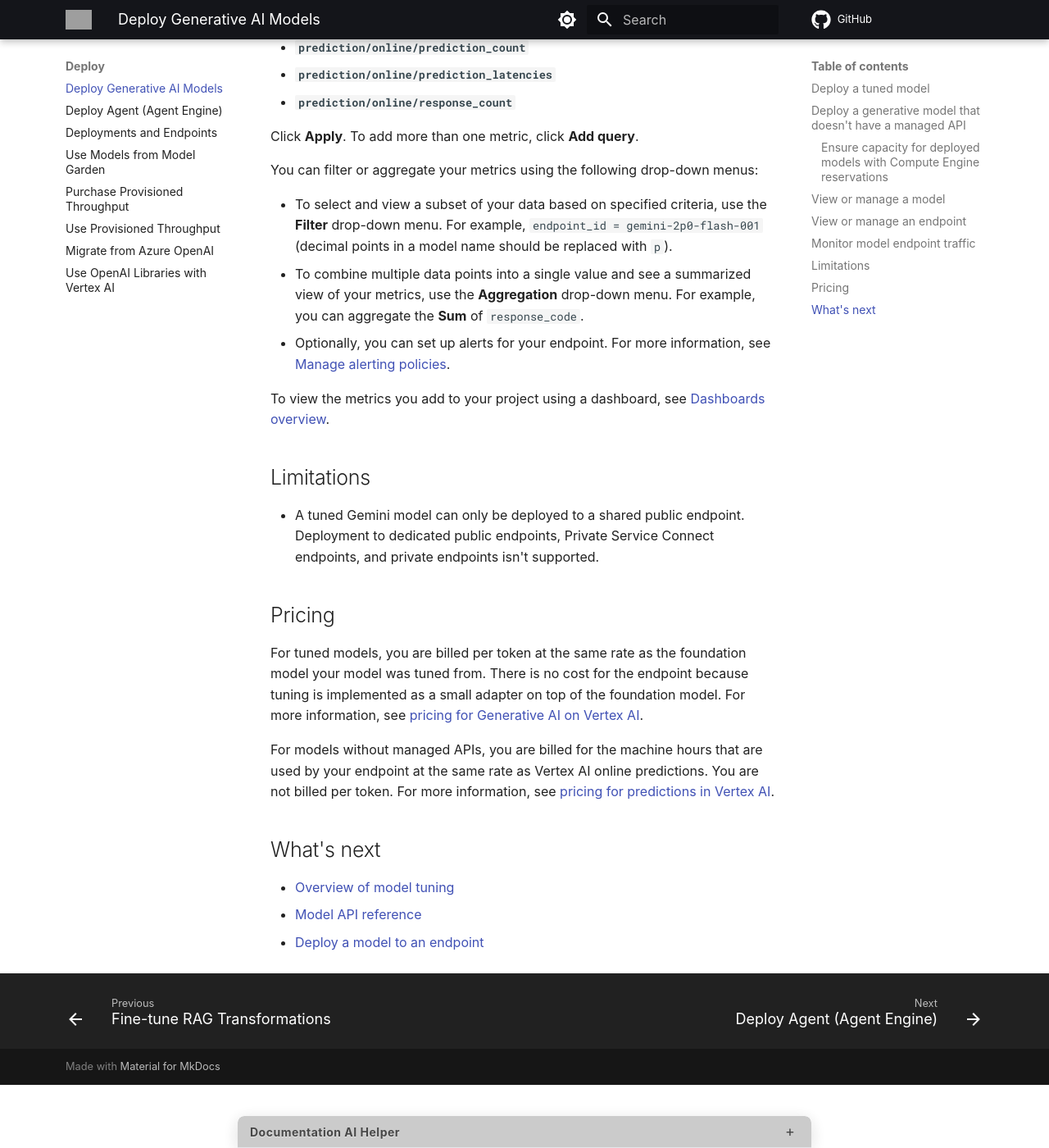
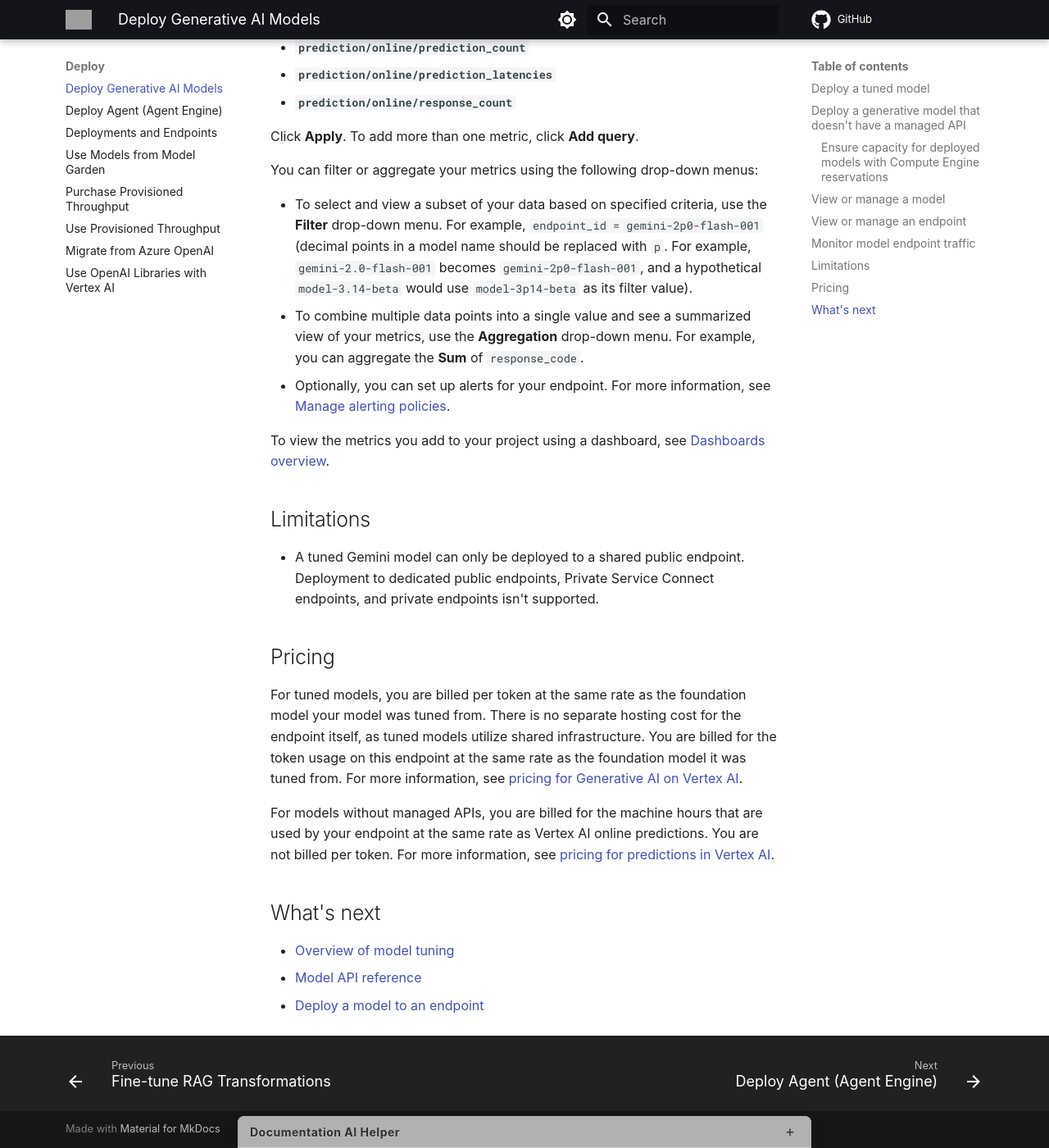
Before and after one commit to blevinscm/genai-docs, an MkDocs documentation site: the page built from docs/deploy/Deploy-generative-AI-models.md, in a window 1280 px wide and 1400 px high, scrolled down 3618 px. Shown: the whole window at 82% size. Built offline with MkDocs 1.6.1 and Material for MkDocs 9.7.7, drawn with Linux system fonts in a browser that asks for light colours; some web fonts are replaced; comment, search, counter and statistics services are not loaded; some of the changed text lies outside the part shown; grey boxes are pictures that could not be loaded.

Commit message:
Fix: Address issue #45 - Update deploy generative AI models documentation based on QA feedback

```diff
--- a/docs/deploy/Deploy-generative-AI-models.md
+++ b/docs/deploy/Deploy-generative-AI-models.md
@@ -73,15 +73,14 @@
  settings to, for example, select a Compute Engine
  [reservation](#reservation).
 
- **Note:** Some models also support deployment to Google Kubernetes Engine which is an
- unmanaged solution that provides you even more control. For more
+ **Note:** Some models also support deployment to Google Kubernetes Engine, which offers greater control over the deployment environment. For more
  information, see [Serve a model with a single GPU in GKE](https://cloud.google.com/kubernetes-engine/docs/tutorials/online-ml-inference).
 - **Open Notebook** button: This option opens a Jupyter notebook. Every model
  card displays this option. The Jupyter notebook includes instructions and
  sample code for uploading the model to Model Registry,
  deploying the model to an endpoint, and sending a prompt request.
 
-Once deployment is complete and the endpoint is *active*, it is ready to accept
+Once deployment is complete and the endpoint is *active*, it is ready to process
 prompt requests at its URI. The format of the API is
 [`predict`](https://cloud.google.com/vertex-ai/docs/reference/rest/v1/projects.locations.endpoints/predict) and the format
 of each [`instance`](https://cloud.google.com/vertex-ai/docs/reference/rest/v1/projects.locations.endpoints/predict#body.request_body.FIELDS.instances)
@@ -164,7 +163,7 @@
  You can filter or aggregate your metrics using the following drop-down menus:
 
  - To select and view a subset of your data based on specified criteria, use
- the **Filter** drop-down menu. For example, `endpoint_id = gemini-2p0-flash-001` (decimal points in a model name should be replaced with `p`).
+ the **Filter** drop-down menu. For example, `endpoint_id = gemini-2p0-flash-001` (decimal points in a model name should be replaced with `p`. For example, `gemini-2.0-flash-001` becomes `gemini-2p0-flash-001`, and a hypothetical `model-3.14-beta` would use `model-3p14-beta` as its filter value).
  - To combine multiple data points into a single value and see a summarized
  view of your metrics, use the **Aggregation** drop-down menu. For example, you can aggregate the **Sum** of `response_code`.
 6. Optionally, you can set up alerts for your endpoint. For more information,
@@ -183,8 +182,7 @@
 ## Pricing
 
 For tuned models, you are billed per token at the same rate as the foundation
-model your model was tuned from. There is no cost for the endpoint because
-tuning is implemented as a small adapter on top of the foundation model. For
+model your model was tuned from. There is no separate hosting cost for the endpoint itself, as tuned models utilize shared infrastructure. You are billed for the token usage on this endpoint at the same rate as the foundation model it was tuned from. For
 more information, see [pricing for Generative AI on Vertex AI](https://cloud.google.com/vertex-ai/generative-ai/pricing).
 
 For models without managed APIs, you are billed for the machine hours that are
```
Also changed, not shown: other parts of docs/deploy/Deploy-generative-AI-models.md (+2 -2 lines).
